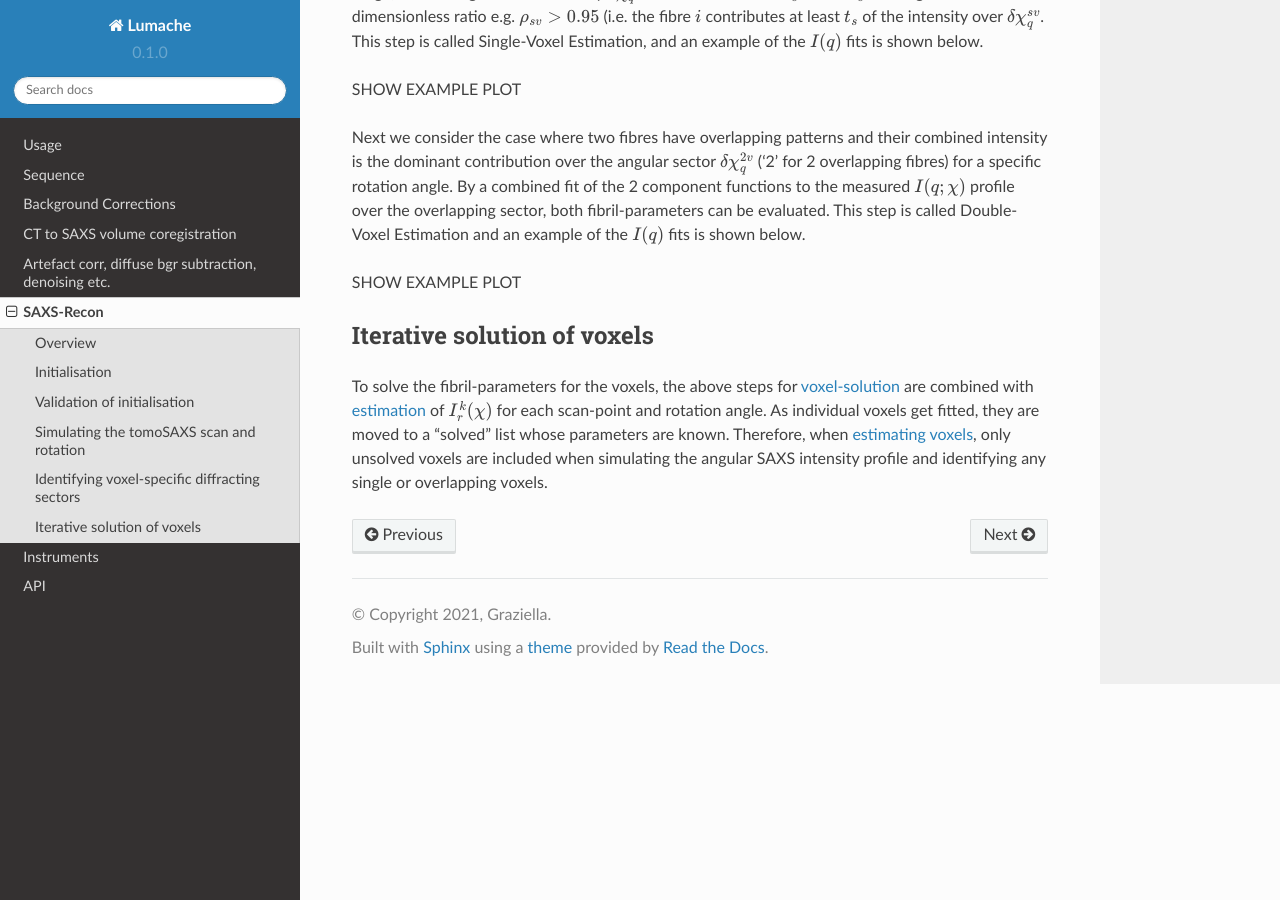
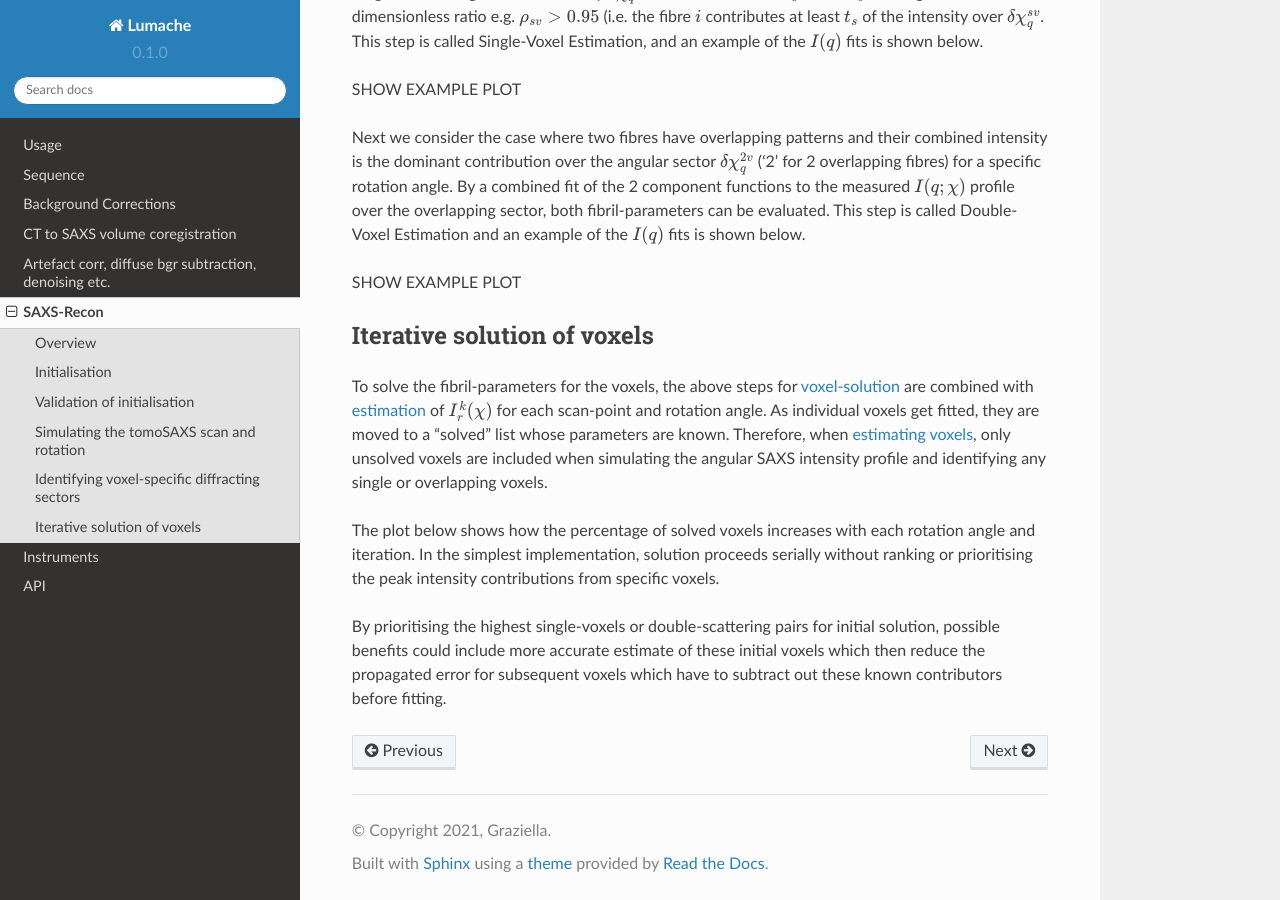
Before and after one commit to himadri111/saxs-docs-tutorial, a Sphinx documentation site: the page built from docs/source/saxsrecon.rst, in a window 1280 px wide and 900 px high, scrolled down 2127 px. Built offline with Sphinx 7.4.7 and the Read the Docs theme 2.0.0, drawn with Linux system fonts in a browser that asks for light colours.

Commit message:
Update saxsrecon.rst

```diff
--- a/docs/source/saxsrecon.rst
+++ b/docs/source/saxsrecon.rst
@@ -97,3 +97,7 @@ Iterative solution of voxels
 -----------------------------------------------
 
 To solve the fibril-parameters for the voxels, the above steps for :ref:`voxel-solution <voxelsol>` are combined with :ref:`estimation <angular>` of :math:`I^{k}_{r}(\chi)` for each scan-point and rotation angle. As individual voxels get fitted, they are moved to a "solved" list whose parameters are known. Therefore, when :ref:`estimating voxels <voxelsol>`, only unsolved voxels are included when simulating the angular SAXS intensity profile and identifying any single or overlapping voxels.
+
+The plot below shows how the percentage of solved voxels increases with each rotation angle and iteration. In the simplest implementation, solution proceeds serially without ranking or prioritising the peak intensity contributions from specific voxels.
+
+By prioritising the highest single-voxels or double-scattering pairs for initial solution, possible benefits could include more accurate estimate of these initial voxels which then reduce the propagated error for subsequent voxels which have to subtract out these known contributors before fitting.
```
